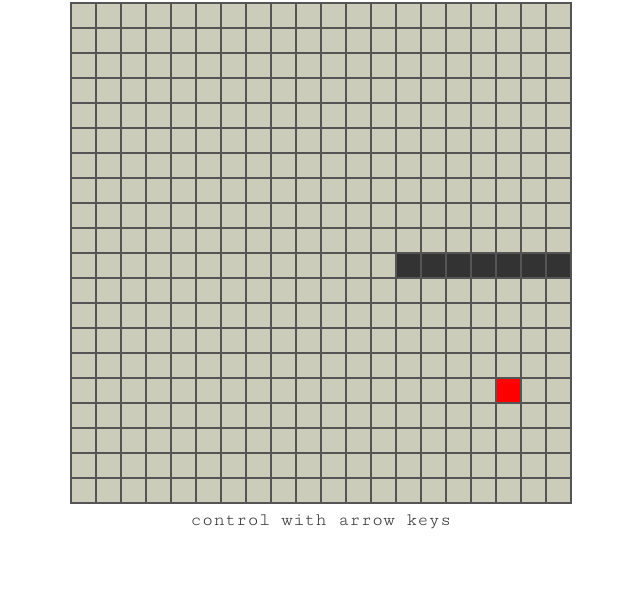
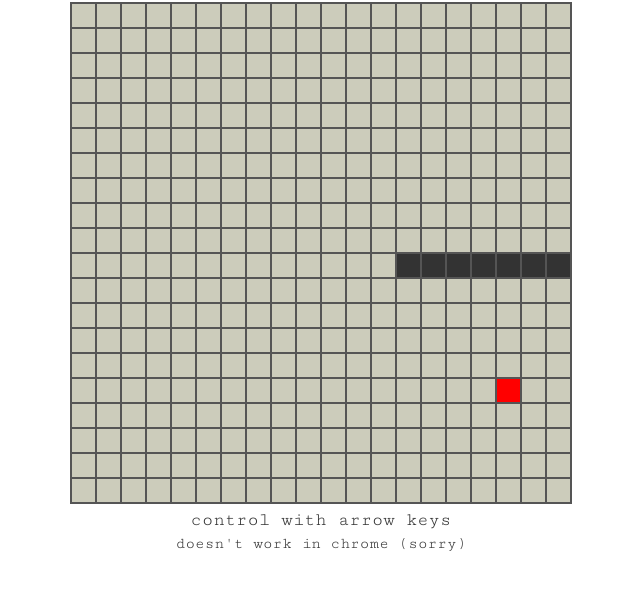
Before and after one commit to codyloyd/javascriptSnake, a plain HTML site: page snake.html in a window 1280 px wide. Shown: the part 76-666 px from the top of the page, without its empty margins (324-964 px from the left). Drawn offline with Linux system fonts and the light colour scheme.

Commit message:
added chrome note

```diff
--- a/snake.html
+++ b/snake.html
@@ -17,5 +17,6 @@
     </div>
   </div>
   <h3>control with arrow keys</h3>
+  <h4>doesn't work in chrome (sorry)</h4>
 </body>
 </html>
```
